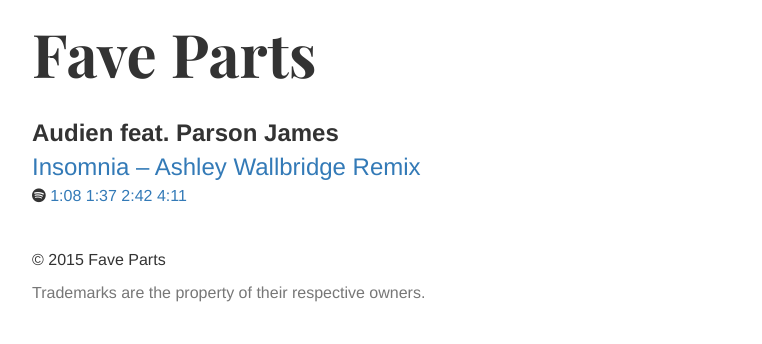
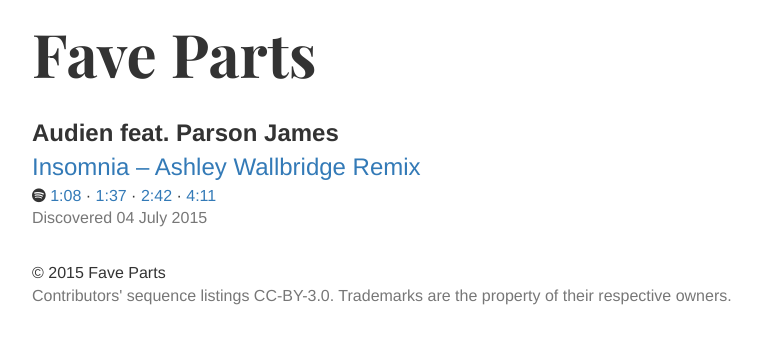
Before and after one commit to alexgreenland/fave-parts, a Jekyll site: the page built from alex/music/_posts/2015-07-05-audien-insomnia-ashley-wallbridge-remix.html, in a window 1280 px wide. Shown: the top 344 px of the page, without its empty margins (38-800 px from the left). Built offline with Jekyll 4.4.1, drawn with Linux system fonts in a browser that asks for light colours; nearby versions of some CDN libraries; some web fonts are replaced; Markdown is read by kramdown in place of the engine named in the settings; comment, search, counter and statistics services are not loaded.

```diff
--- a/_includes/item.html
+++ b/_includes/item.html
@@ -3,6 +3,7 @@
 	<div class="item-title"><a href="{{ page.url }}">{{ page.title }}</a></div>
 	<i class="fa fa-spotify"></i>
 	{% for time in page.times %}
-		<a href="{{ page.spotify }}#{{ time }}">{{ time }}</a>
+		<a href="{{ page.spotify }}#{{ time }}">{{ time }}</a>{% if forloop.last == false %} &middot; {% endif %}
 	{% endfor %}
+	<div class="text-muted">Discovered {{ page.discovered | date_to_long_string }}</div>
 </section>
--- a/_layouts/default.html
+++ b/_layouts/default.html
@@ -8,7 +8,7 @@
 
         <link rel="stylesheet" href="https://maxcdn.bootstrapcdn.com/bootstrap/3.3.5/css/bootstrap.min.css">
 
-        <link href="//fonts.googleapis.com/css?family=News+Cycle:400,700|Playfair+Display:400,700,900|Abril+Fatface|Cinzel+Decorative:900" rel="stylesheet" type="text/css">
+        <link href="//fonts.googleapis.com/css?family=News+Cycle:400,700|Playfair+Display:400,700,900" rel="stylesheet" type="text/css">
 
         <link href="//maxcdn.bootstrapcdn.com/font-awesome/4.3.0/css/font-awesome.min.css" rel="stylesheet">
 
@@ -27,12 +27,12 @@
         </main>
         <footer>
             <div class="container">
-				<p>
-					&copy; {{ site.time | date: '%Y' }} Fave Parts
-				</p>
-				<p class="text-muted">
-					Trademarks are the property of their respective owners.
-				</p>
+				<div>
+					&copy; {{ site.time | date: '%Y' }} {{ site.name }}
+				</div>
+				<div class="text-muted">
+					Contributors' sequence listings <a href="https://creativecommons.org/licenses/by/3.0/">CC-BY-3.0</a>. Trademarks are the property of their respective owners.
+				</div>
             </div>
         </footer>
 		<!-- Begin Cookie Consent plugin by Silktide - http://silktide.com/cookieconsent -->
--- a/alex/music/_posts/2015-07-05-audien-insomnia-ashley-wallbridge-remix.html
+++ b/alex/music/_posts/2015-07-05-audien-insomnia-ashley-wallbridge-remix.html
@@ -2,6 +2,7 @@
 layout: default
 author: Audien feat. Parson James
 title: Insomnia &ndash; Ashley Wallbridge Remix
+discovered: "2015-07-04"
 categories:
  - EDM
 spotify: spotify:track:64uJa39lIkgqwW6vfG4Vob
--- a/alex/music/_posts/2015-07-05-sick-individuals-lost-found-marcus-santoro-remix.html
+++ b/alex/music/_posts/2015-07-05-sick-individuals-lost-found-marcus-santoro-remix.html
@@ -2,6 +2,7 @@
 layout: default
 author: Sick Individuals
 title: Lost &amp; Found &ndash; Marcus Santoro Remix
+discovered: "2015-07-04"
 categories:
  - EDM
 spotify: spotify:track:2ktaggobtbLWITO7bAR8Es
--- a/css/main.css
+++ b/css/main.css
@@ -14,7 +14,8 @@ h1 a {
 	color: inherit;
 }
 
-h1 a:hover {
+h1 a:hover,
+h1 a:focus {
 	color: inherit;
 }
 
@@ -47,3 +48,12 @@ p.lead {
 footer {
     margin-top: 2em;
 }
+
+footer a {
+	color: inherit;
+}
+
+footer a:hover,
+footer a:focus {
+	color: inherit;
+}
--- a/index.html
+++ b/index.html
@@ -2,7 +2,7 @@
 layout: default
 ---
 <p class="lead">
-    A collection of users' favourite sequences of media
+    A collection of contributors' favourite sequences of media
 </p>
 <section>
 	<h2><a href="/alex/music">Alex's Favourite Music Sequences</a></h2>
```
Also changed, not shown: other parts of _layouts/default.html (+1 -1 lines), alex/music/_posts/2015-07-09-daylight-to-midnight.html (added, +15 -0 lines), alex/music/_posts/2015-07-09-this-is-who-we-are.html (added, +12 -0 lines), 3 other files.
